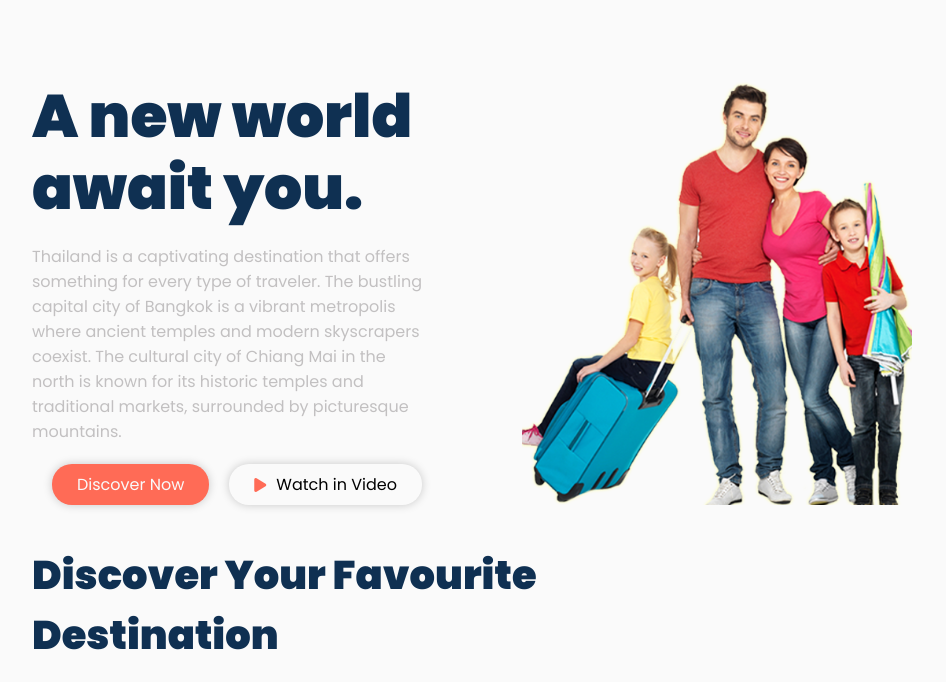
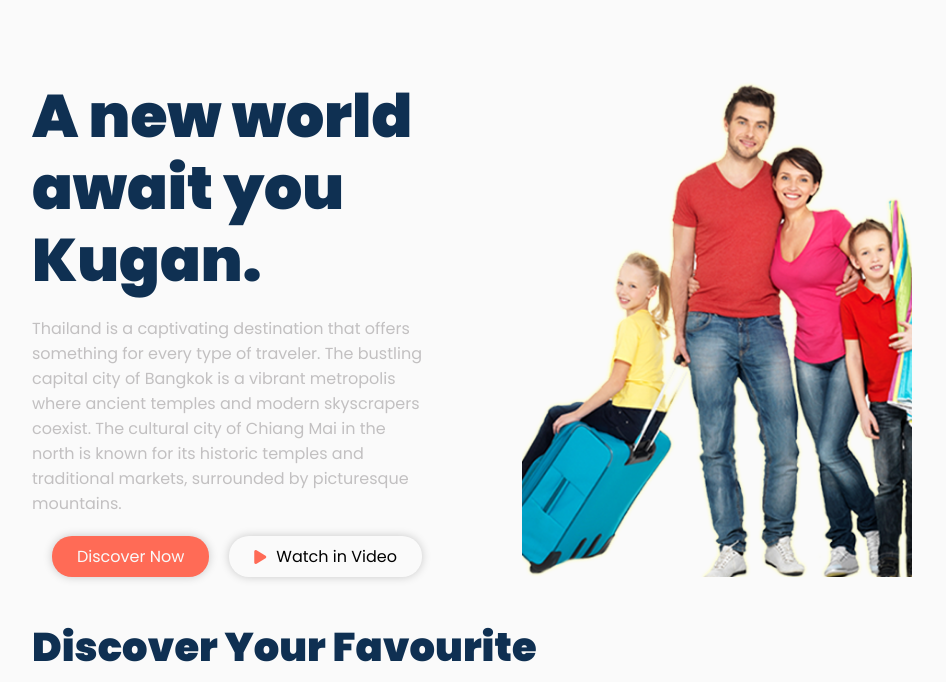
Before and after one commit to kugan7370/Tourism-web, a plain HTML site: page index.html in a window 1280 px wide. Shown: the part 90-772 px from the top of the page, without its empty margins (168-1114 px from the left). Drawn offline with Linux system fonts and the light colour scheme.

Commit message:
Update index.html

```diff
--- a/index.html
+++ b/index.html
@@ -48,7 +48,7 @@
         <section class="section-1">
             <div class="newWorld">
                 <div class="left">
-                    <h1>A new world await you.</h1>
+                    <h1>A new world await you Kugan.</h1>
                     <p>Thailand is a captivating destination that offers something for every type of traveler. The
                         bustling capital city of Bangkok is a vibrant metropolis where ancient temples and modern
                         skyscrapers coexist. The cultural city of Chiang Mai in the north is known for its historic
```
